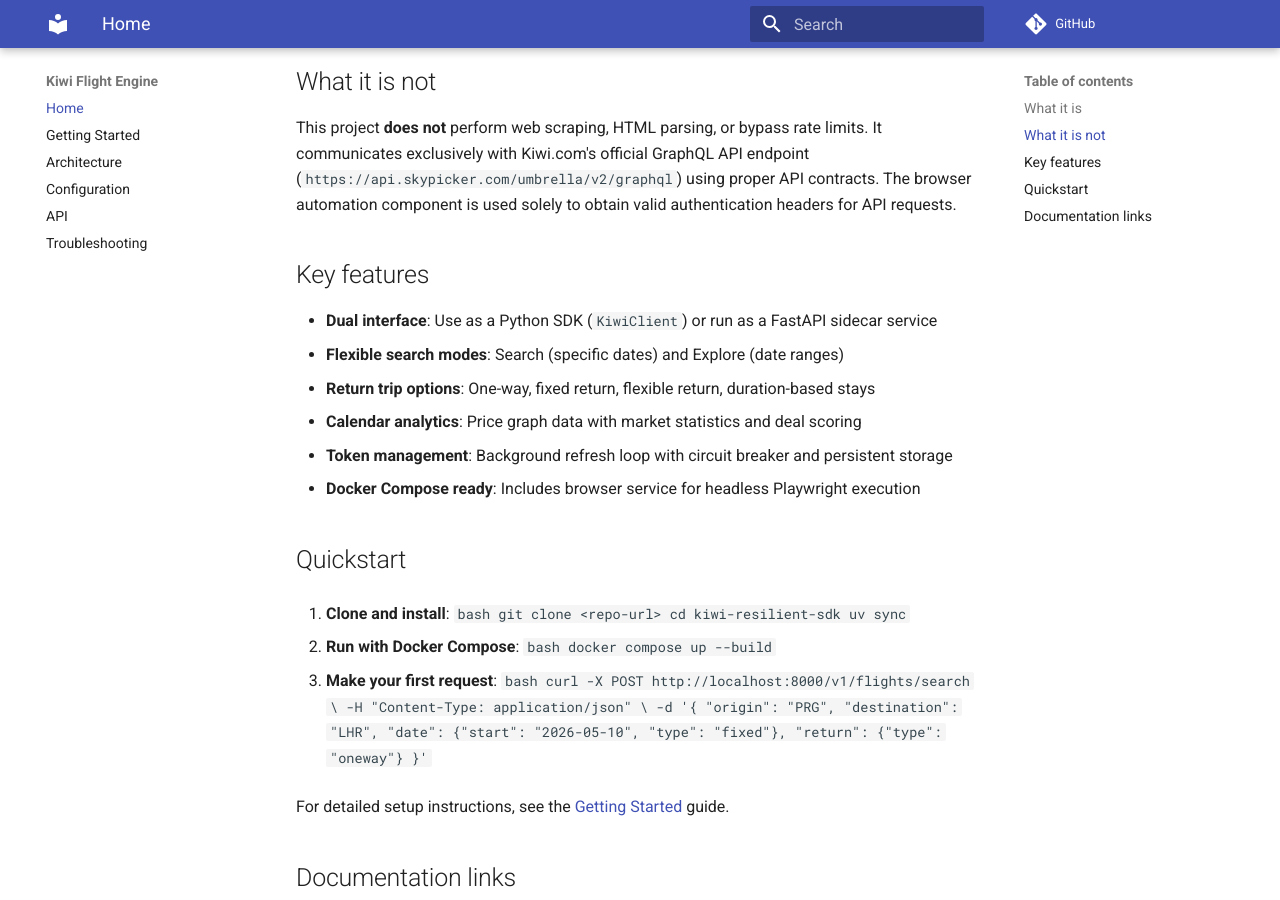
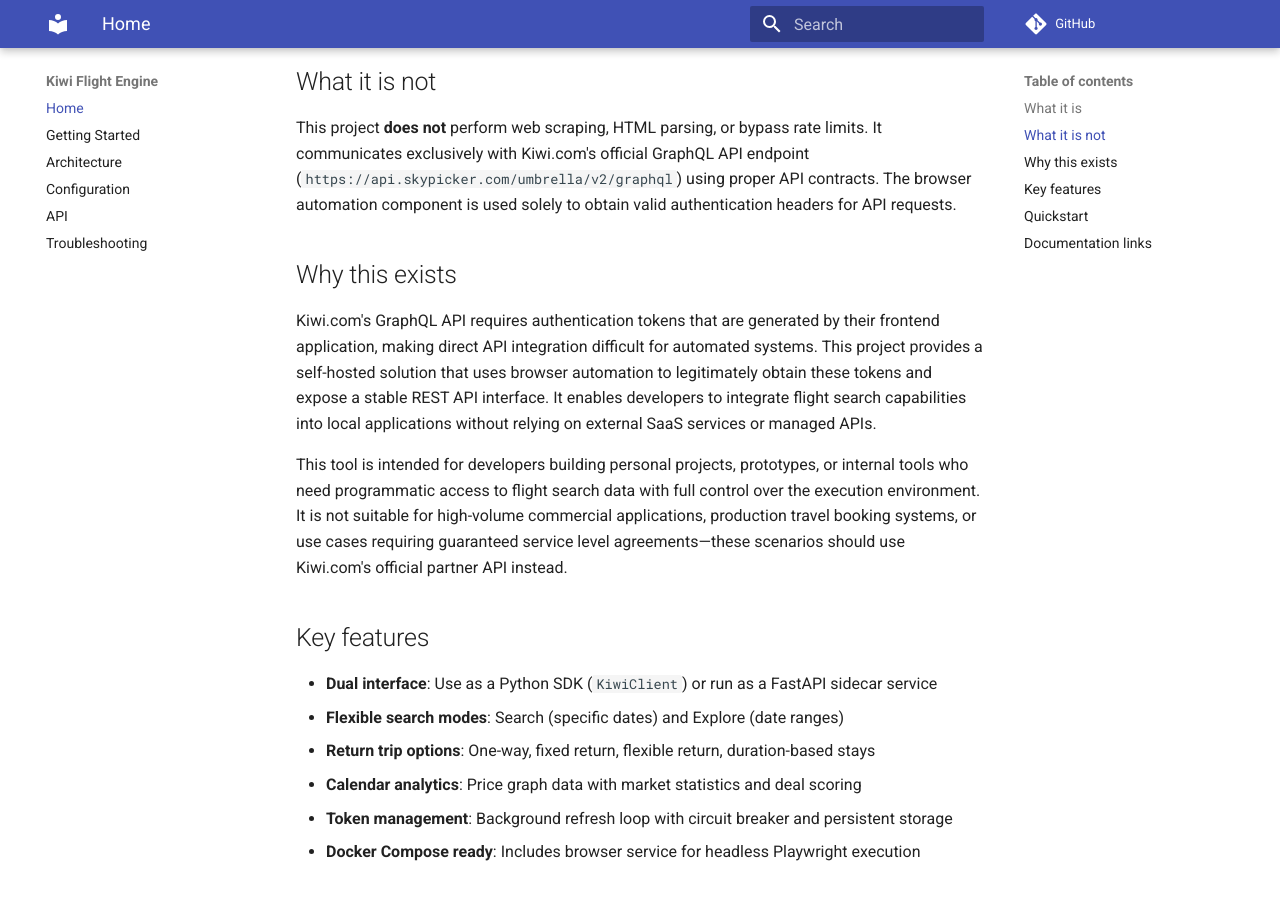
Before and after one commit to Nikhi8888/kiwi-flight-engine, an MkDocs documentation site: the page built from docs/index.md, in a window 1280 px wide and 900 px high, scrolled down 493 px. Built offline with MkDocs 1.6.1 and Material for MkDocs 9.7.7, drawn with Linux system fonts in a browser that asks for light colours; comment, search, counter and statistics services are not loaded.

Commit message:
Add "Why this exists" section to index.md for clarity on API integration challenges

```diff
--- a/docs/index.md
+++ b/docs/index.md
@@ -14,6 +14,12 @@ The Kiwi Resilient SDK is a Python SDK and FastAPI sidecar service for searching
 ## What it is not
 
 This project **does not** perform web scraping, HTML parsing, or bypass rate limits. It communicates exclusively with Kiwi.com's official GraphQL API endpoint (`https://api.skypicker.com/umbrella/v2/graphql`) using proper API contracts. The browser automation component is used solely to obtain valid authentication headers for API requests.
+
+## Why this exists
+
+Kiwi.com's GraphQL API requires authentication tokens that are generated by their frontend application, making direct API integration difficult for automated systems. This project provides a self-hosted solution that uses browser automation to legitimately obtain these tokens and expose a stable REST API interface. It enables developers to integrate flight search capabilities into local applications without relying on external SaaS services or managed APIs.
+
+This tool is intended for developers building personal projects, prototypes, or internal tools who need programmatic access to flight search data with full control over the execution environment. It is not suitable for high-volume commercial applications, production travel booking systems, or use cases requiring guaranteed service level agreements—these scenarios should use Kiwi.com's official partner API instead.
 
 ## Key features
 
```
